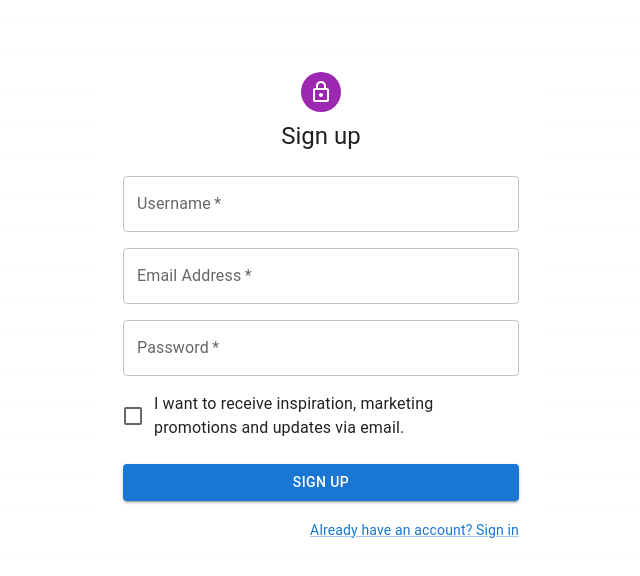
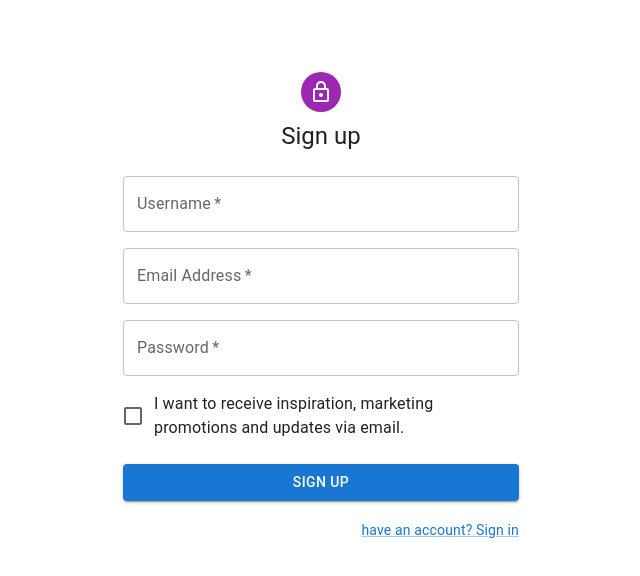
Before and after one commit to Champagnepagcois/hackMorelos, a Next.js app: page /signup in a window 1280 px wide. Shown: the top 576 px of the page, without its empty margins (319-959 px from the left). Built offline with nearby package versions, Linux system fonts and the light colour scheme.

Commit message:
Deleted Already

```diff
--- a/app/signup/page.tsx
+++ b/app/signup/page.tsx
@@ -129,7 +129,7 @@ export default function SignUp() {
           <Grid container justifyContent="flex-end">
             <Grid item>
               <Link href="#" variant="body2">
-                Already have an account? Sign in
+                 have an account? Sign in
               </Link>
             </Grid>
           </Grid>
```
